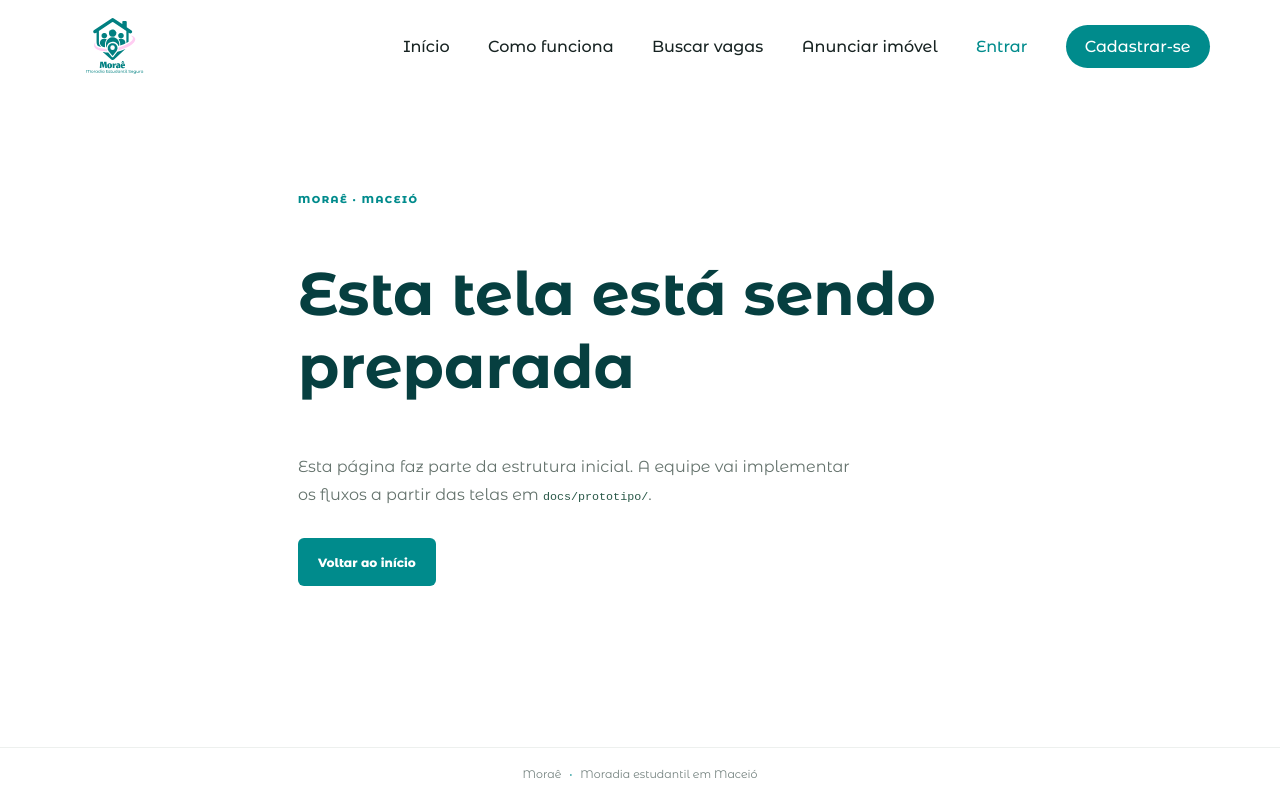
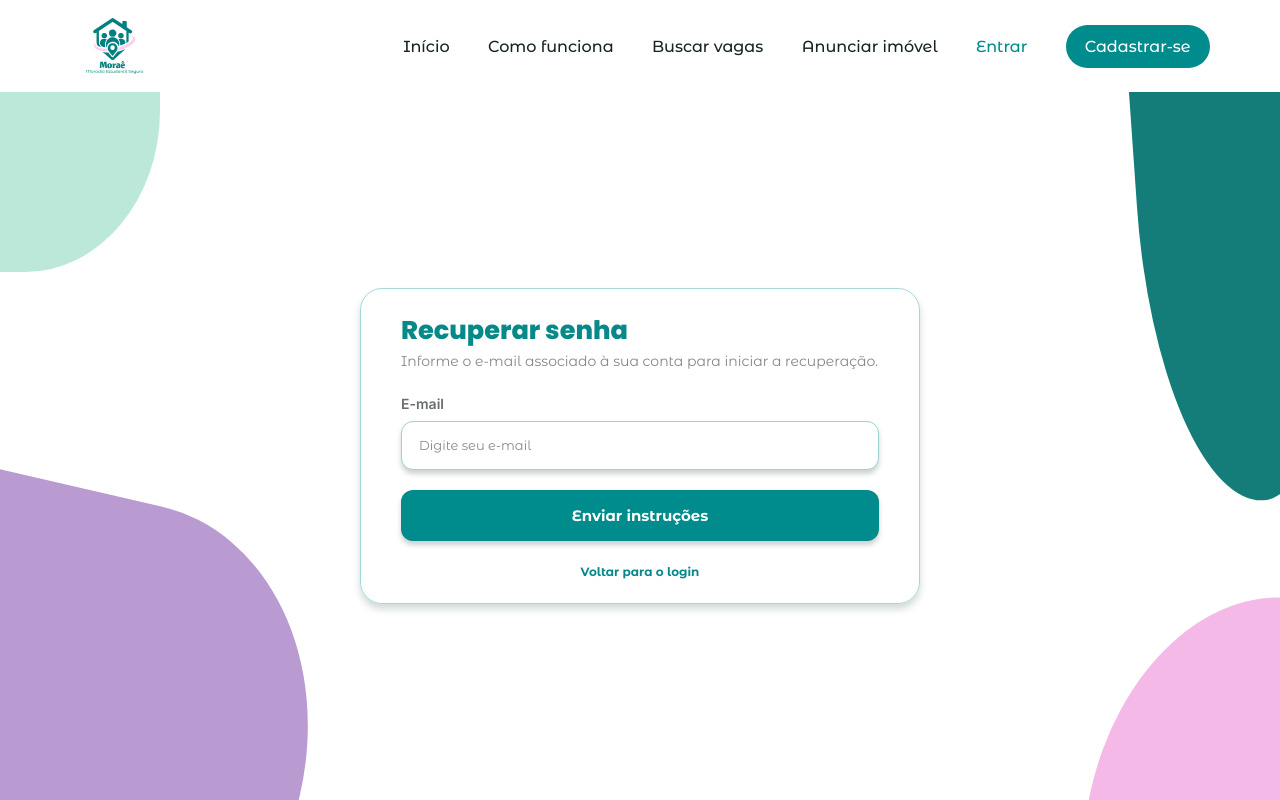
Before and after one commit to MariaLeticiaV/pds-morae, a React (Vite) app: page /recuperar-senha in a window 1280 px wide. Built offline with nearby package versions, Linux system fonts and the light colour scheme; no server answers.

Commit message:
feat: adicionar página de recuperação de senha e link no formulário de login

```diff
--- a/src/app/App.jsx
+++ b/src/app/App.jsx
@@ -4,6 +4,7 @@ import { HomePage } from '../pages/HomePage.jsx';
 import { PlaceholderPage } from '../pages/PlaceholderPage.jsx';
 import { SearchPage } from '../pages/SearchPage.jsx';
 import { LoginPage } from '../pages/LoginPage.jsx';
+import { PasswordRecoveryPage } from '../pages/PasswordRecoveryPage.jsx';
 import { SignupPage } from '../pages/SignupPage.jsx';
 import { UserProfilePage } from '../pages/UserProfilePage.jsx';
 import { MyProfilePage } from '../pages/MyProfilePage.jsx';
@@ -16,6 +17,8 @@ export default function App() {
   const { pathname } = useLocation();
   const isSearchPage = pathname === '/buscar';
   const isLoginPage = pathname === '/login';
+  const isPasswordRecoveryPage = pathname === '/recuperar-senha';
+  const isAuthPage = isLoginPage || isPasswordRecoveryPage;
   const isSignupPage = pathname === '/cadastro';
   const isMessagesPage = pathname === '/mensagens';
   const isAnnouncePage = pathname === '/anunciar';
@@ -23,10 +26,10 @@ export default function App() {
   const isOffererPage = pathname.startsWith('/ofertante');
   const isPropertyDetailPage = pathname.startsWith('/imoveis/');
   const isUserProfilePage = pathname === '/perfil' || pathname.startsWith('/usuarios/');
-  const isStandalonePage = isSearchPage || isLoginPage || isSignupPage || isUserProfilePage || isMessagesPage || isAnnouncePage || isOwnerPage || isOffererPage || isPropertyDetailPage;
+  const isStandalonePage = isSearchPage || isAuthPage || isSignupPage || isUserProfilePage || isMessagesPage || isAnnouncePage || isOwnerPage || isOffererPage || isPropertyDetailPage;
 
   return (
-    <div className={`app-shell${isSearchPage || isUserProfilePage || isMessagesPage || isAnnouncePage || isOwnerPage || isOffererPage || isPropertyDetailPage ? ' dashboard-app' : ''}${isMessagesPage ? ' messages-app' : ''}${isAnnouncePage ? ' announce-app' : ''}${isLoginPage ? ' auth-app' : ''}${isSignupPage ? ' signup-app' : ''}`}>
+    <div className={`app-shell${isSearchPage || isUserProfilePage || isMessagesPage || isAnnouncePage || isOwnerPage || isOffererPage || isPropertyDetailPage ? ' dashboard-app' : ''}${isMessagesPage ? ' messages-app' : ''}${isAnnouncePage ? ' announce-app' : ''}${isAuthPage ? ' auth-app' : ''}${isSignupPage ? ' signup-app' : ''}`}>
       {!isSearchPage && !isUserProfilePage && !isMessagesPage && !isAnnouncePage && !isOwnerPage && !isOffererPage && !isPropertyDetailPage && <header className="site-header">
         <Link className="brand" to="/" aria-label="Moraê, página inicial">
           <Logo />
@@ -46,6 +49,7 @@ export default function App() {
           <Route path="/buscar" element={<SearchPage />} />
           <Route path="/imoveis/:id" element={<PropertyDetailPage />} />
           <Route path="/login" element={<LoginPage />} />
+          <Route path="/recuperar-senha" element={<PasswordRecoveryPage />} />
           <Route path="/cadastro" element={<SignupPage />} />
           <Route path="/mensagens" element={<MessagesPage />} />
           <Route path="/anunciar" element={<AnnouncePropertyPage />} />
--- a/src/pages/LoginPage.css
+++ b/src/pages/LoginPage.css
@@ -14,6 +14,9 @@
 .password-input-wrap input { width: 100%; min-width: 0; height: 47px; border: 0; outline: 0; color: #23463b; background: transparent; font-family: 'Montserrat Alternates', sans-serif; font-size: 13px; }
 .password-input-wrap:focus-within { outline: 2px solid #008b8c; outline-offset: 1px; }
 .password-input-wrap button { display: grid; width: 28px; height: 32px; flex: 0 0 auto; place-items: center; padding: 0; border: 0; color: #087f80; background: transparent; cursor: pointer; }
+.login-form-options { display: flex; justify-content: flex-end; margin-top: -7px; }
+.login-form-options a, .recovery-back a { color: #078889; font-family: 'Montserrat Alternates', sans-serif; font-size: 12px; font-weight: 700; text-decoration: none; }
+.login-form-options a:hover, .recovery-back a:hover { text-decoration: underline; }
 .login-submit { min-height: 51px; margin-top: 5px; border: 0; border-radius: 12px; color: #fff; background: #008b8c; box-shadow: 0 4px 5px rgba(27, 45, 42, .22); font-family: 'Montserrat Alternates', sans-serif; font-size: 15px; font-weight: 700; cursor: pointer; transition: background .18s, transform .18s; }
 .login-submit:hover { transform: translateY(-1px); background: #007477; }
 .login-divider { display: flex; align-items: center; gap: 22px; margin: 20px 0 16px; color: #777f7c; font-family: 'Montserrat Alternates', sans-serif; font-size: 12px; }
@@ -27,6 +30,9 @@
 .login-register { margin: 20px 0 0; color: #898f8c; font-family: 'Montserrat Alternates', sans-serif; font-size: 12px; text-align: center; }
 .login-register a { margin-left: 4px; color: #078889; font-weight: 700; text-decoration: none; }
 .login-register a:hover { text-decoration: underline; }
+.recovery-card { max-width: 560px; }
+.recovery-notice { margin: 15px 0 0; padding: 10px 12px; border-radius: 8px; color: #765d1b; background: #fff7df; font-family: 'Montserrat Alternates', sans-serif; font-size: 11px; line-height: 1.5; }
+.recovery-back { margin: 20px 0 0; text-align: center; }
 .auth-decoration { position: absolute; z-index: -1; display: block; pointer-events: none; }
 .auth-mint { top: -130px; left: -100px; width: 260px; height: 310px; border-radius: 0 0 52% 0; background: #bce8d9; }
 .auth-teal { top: -100px; right: -40px; width: 180px; height: 510px; border-radius: 0 0 45% 65%; background: #147d79; transform: rotate(-4deg); }
--- a/src/pages/LoginPage.jsx
+++ b/src/pages/LoginPage.jsx
@@ -44,6 +44,7 @@ export function LoginPage() {
                 <button type="button" onClick={() => setShowPassword((visible) => !visible)} aria-label={showPassword ? 'Ocultar senha' : 'Mostrar senha'} aria-pressed={showPassword}><EyeIcon visible={showPassword} /></button>
               </span>
             </label>
+            <div className="login-form-options"><Link to="/recuperar-senha">Esqueceu sua senha?</Link></div>
             <button className="login-submit" type="submit">Entrar</button>
           </form>
           <div className="login-divider"><span />ou<span /></div>
--- /dev/null
+++ b/src/pages/PasswordRecoveryPage.jsx
@@ -0,0 +1,39 @@
+import { useState } from 'react';
+import { Link } from 'react-router-dom';
+import './LoginPage.css';
+
+export function PasswordRecoveryPage() {
+  const [submitted, setSubmitted] = useState(false);
+
+  function handleSubmit(event) {
+    event.preventDefault();
+    setSubmitted(true);
+  }
+
+  return (
+    <div className="login-page">
+      <span className="auth-decoration auth-mint" aria-hidden="true" />
+      <span className="auth-decoration auth-teal" aria-hidden="true" />
+      <span className="auth-decoration auth-purple" aria-hidden="true" />
+      <span className="auth-decoration auth-pink" aria-hidden="true" />
+
+      <div className="login-layout">
+        <section className="login-card recovery-card" aria-labelledby="recovery-title">
+          <header className="login-card-header">
+            <h2 id="recovery-title">Recuperar senha</h2>
+            <p>Informe o e-mail associado à sua conta para iniciar a recuperação.</p>
+          </header>
+          <form className="login-form" onSubmit={handleSubmit}>
+            <label className="login-field">
+              <span>E-mail</span>
+              <input type="email" name="email" placeholder="Digite seu e-mail" autoComplete="email" required />
+            </label>
+            <button className="login-submit" type="submit">Enviar instruções</button>
+          </form>
+          {submitted && <p className="recovery-notice" role="status">A recuperação ainda não está conectada ao serviço de autenticação. Nenhum e-mail foi enviado.</p>}
+          <p className="recovery-back"><Link to="/login">Voltar para o login</Link></p>
+        </section>
+      </div>
+    </div>
+  );
+}
```
